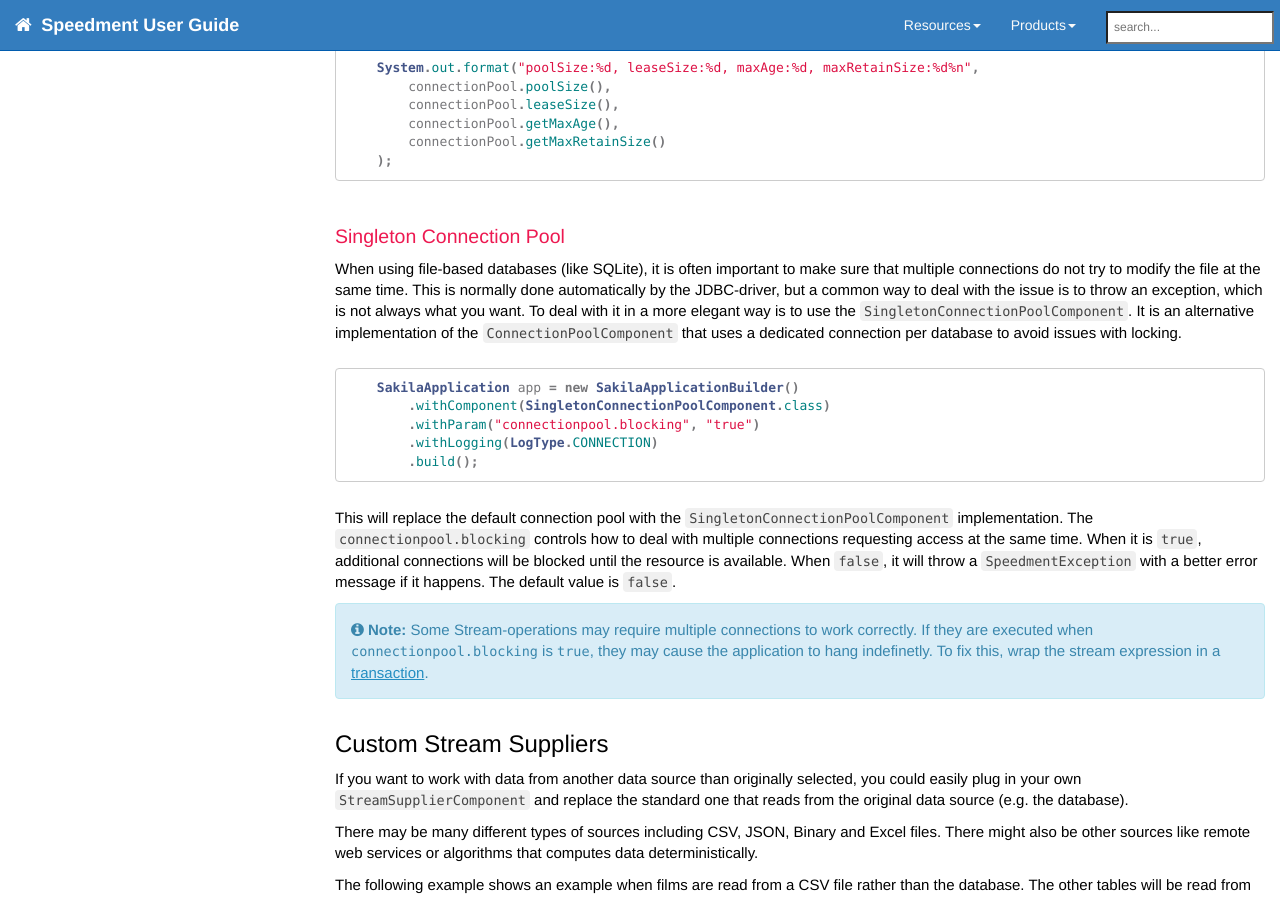
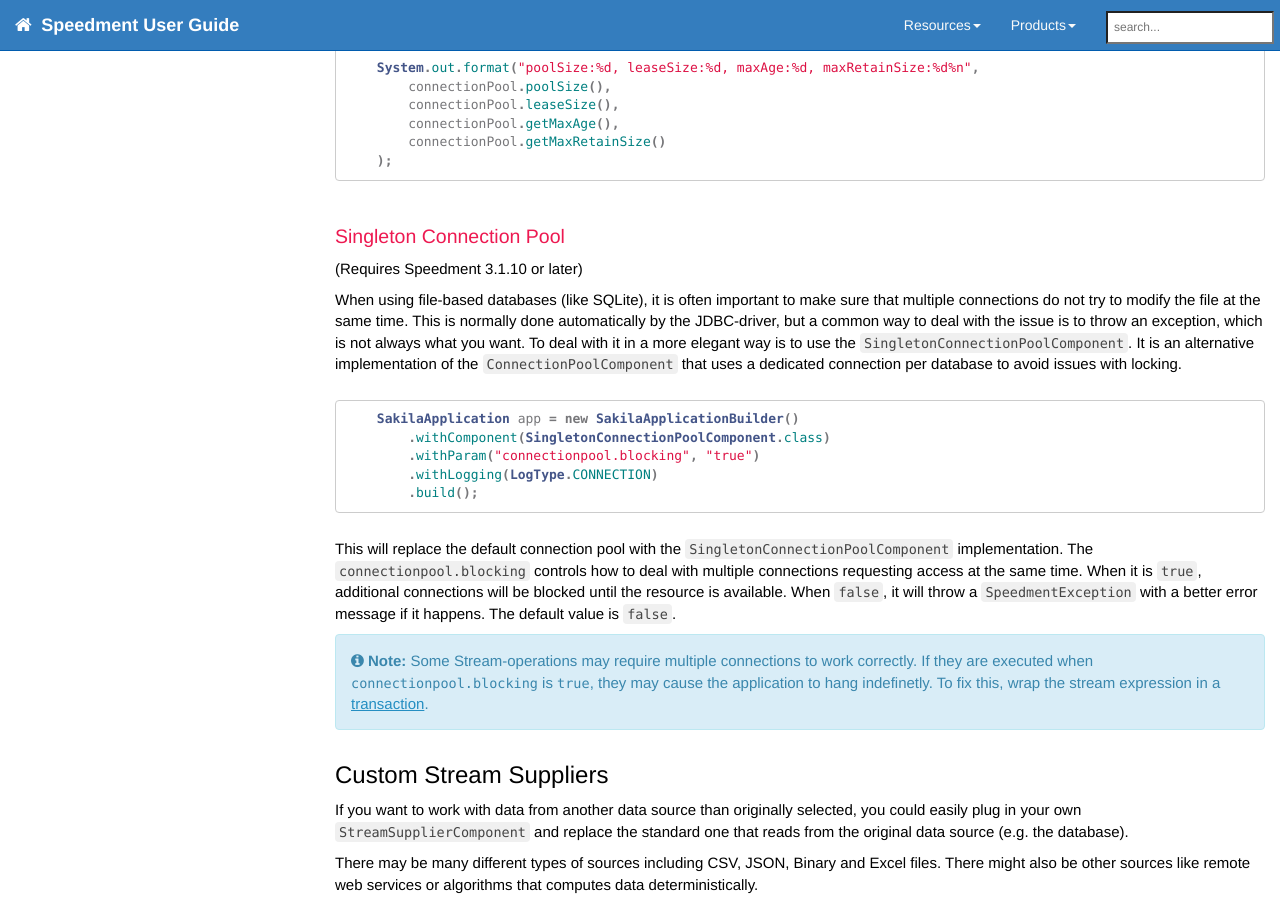
Before and after one commit to speedment/speedment-doc, a Jekyll site: the page built from pages/advanced_features.md, in a window 1280 px wide and 900 px high, scrolled down 5664 px. Built offline with Jekyll 4.4.1, drawn with Linux system fonts in a browser that asks for light colours; nearby versions of some CDN libraries; comment, search, counter and statistics services are not loaded.

Commit message:
Clarify version requirement

````diff
--- a/pages/advanced_features.md
+++ b/pages/advanced_features.md
@@ -211,6 +211,8 @@
 ```
 
 ### Singleton Connection Pool
+(Requires Speedment 3.1.10 or later)
+
 When using file-based databases (like SQLite), it is often important to make sure that multiple connections do not try to modify the file at the same time. This is normally done automatically by the JDBC-driver, but a common way to deal with the issue is to throw an exception, which is not always what you want. To deal with it in a more elegant way is to use the `SingletonConnectionPoolComponent`. It is an alternative implementation of the `ConnectionPoolComponent` that uses a dedicated connection per database to avoid issues with locking.
 
 ```java
````
